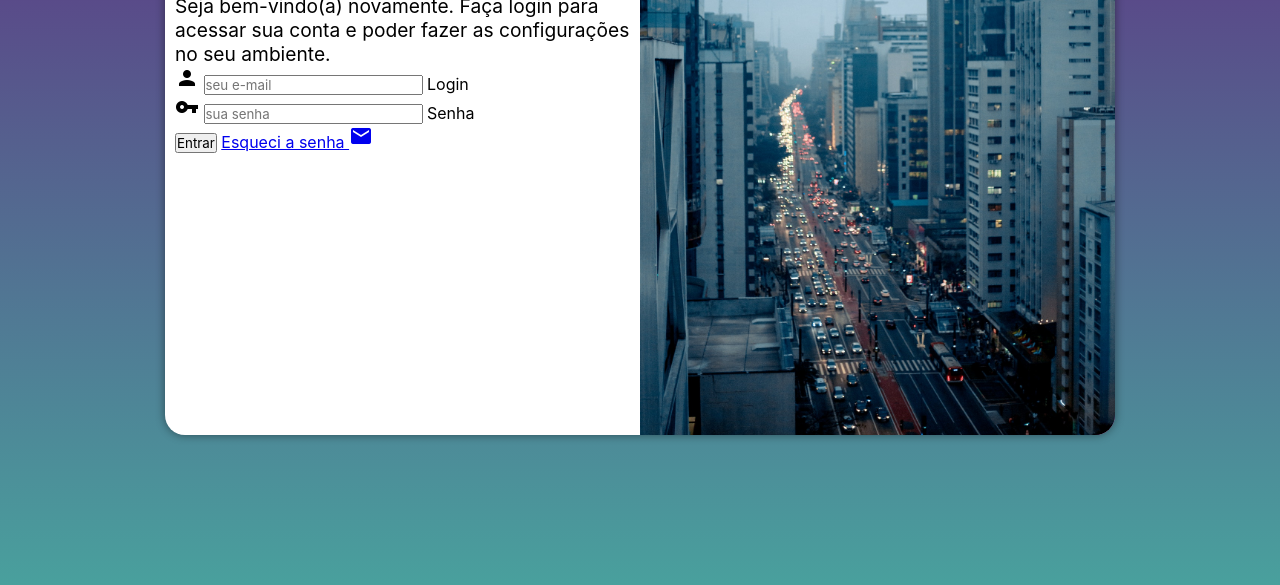
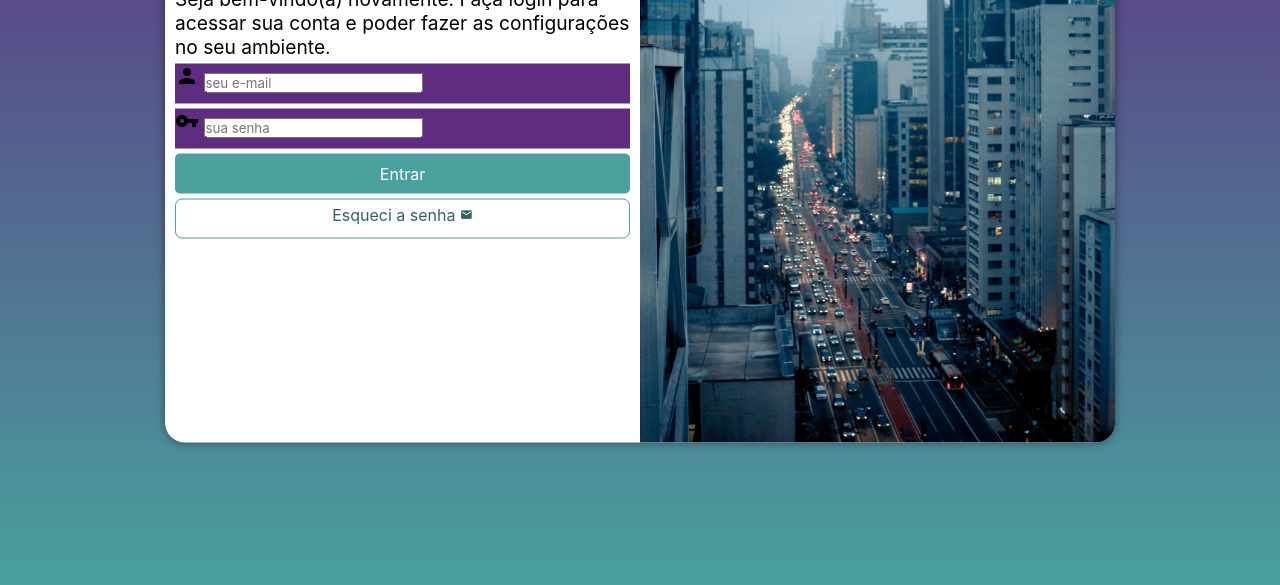
Before and after one commit to LeonardoMattioli/projeto-login, a plain HTML site: page index.html in a window 1280 px wide. Shown: the part 215-800 px from the top of the page. Drawn offline with Linux system fonts and the light colour scheme.

Commit message:
Feito estilo

```diff
--- a/estilo/style.css
+++ b/estilo/style.css
@@ -3,7 +3,7 @@
 /*
     Paleta de cores
     Verde: #49a09d
-    Lilás:#5f2c82
+    Lilás: #5f2c82
 
 */
 
@@ -35,8 +35,8 @@ section#login {
     overflow: hidden;
 
     background-color: white;
-    width: 250px;
-    height: 500px;
+    width: 255px;
+    height: 515px;
     border-radius: 20px;
     box-shadow: 0px 0px 10px rgba(0, 0, 0, 0.445);
 
@@ -48,8 +48,8 @@ section#login > div#imagem {
     display: block;
     background: #5f2c82 url(../imagens/login2.jpg) no-repeat;
     background-size: cover;
+    background-position: right bottom;
     height: 200px;
-    background-position: left bottom;
 }
 
 section#login > div#formulario {
@@ -65,3 +65,55 @@ div#formulario > h1 {
 div#formulario > p {
     font-size: 0.8em;
 }
+
+form > div.campo {
+    background-color: #5f2c82;
+    width: 100%;
+    display: block;
+    height: 40px;
+    border: 5px;
+    margin: 5px 0px;
+}
+
+div.campo > label {
+ display: none;
+}
+
+form > input[type=submit] {
+    display: block;
+    font-size: 1em;
+    width: 100%;
+    height: 40px;
+    background-color: #49a09d;
+    color: white;
+    border: none;
+    border-radius: 5px;
+    cursor: pointer;
+}
+
+form > input[type=submit]:hover {
+    background-color: #2d6462;
+}
+
+form > a.botao {
+    display: block;
+    text-align: center;
+    font-size: 1em;
+    width: 100%;
+    height: 40px;
+    padding-top: 5px;
+    margin-top: 5px;
+    background-color: white;
+    color: #2d6462;
+    border: 1px solid #49a09d;
+    border-radius: 7px;
+    text-decoration: none;
+}
+
+form > a.botao:hover {
+    background-color: #2d6462;
+}
+
+form > a.botao > i {
+    font-size: 0.8em;
+}
--- a/index.html
+++ b/index.html
@@ -31,7 +31,7 @@
                         <label for="isenha">Senha</label>
                     </div>
                     <input type="submit" value="Entrar">
-                    <a href="esqueci.html">
+                    <a href="esqueci.html" class="botao">
                         Esqueci a senha <i class="material-icons">mail</i>
                     </a>
                 </form>
```
